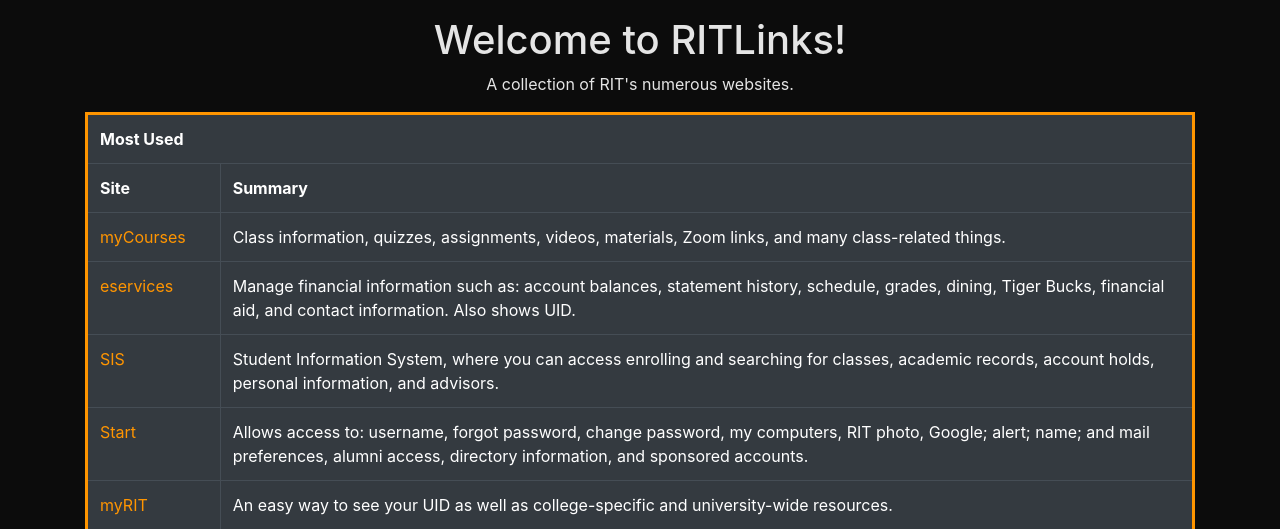
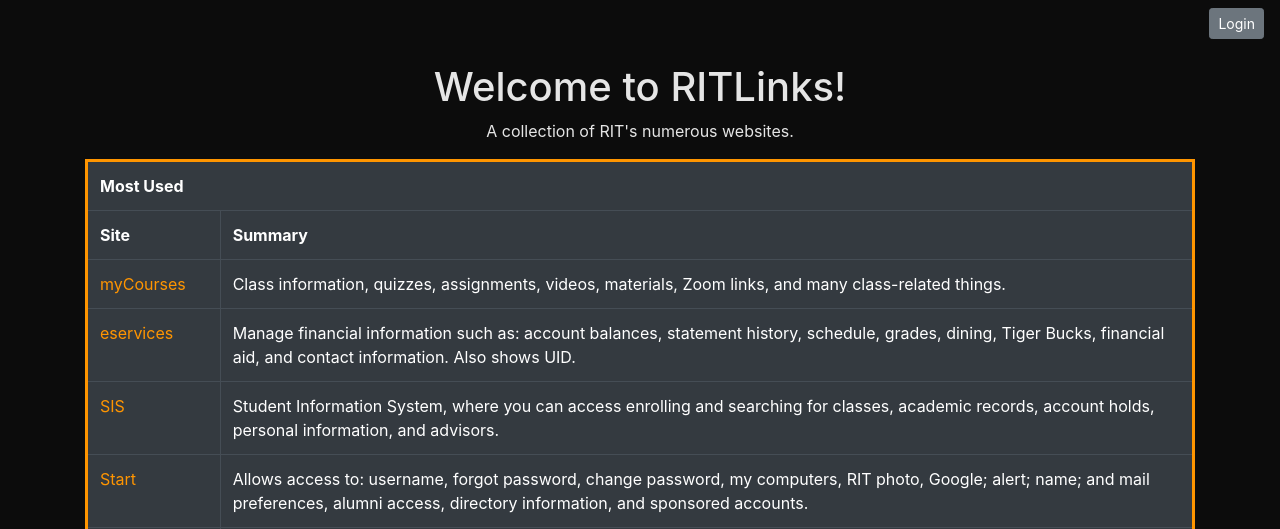
Before and after one commit to klairecodes/ritlinks, a Django app: page /linker/ in a window 1280 px wide. Shown: the top 529 px of the page. Run offline with Django 3.2, Linux system fonts and the light colour scheme; data comes from the database, SQL or seed files in the repository; some libraries are stand-ins or nearby versions.

Commit message:
added admin account login button

```diff
--- a/linker/templates/base_generic.html
+++ b/linker/templates/base_generic.html
@@ -22,6 +22,13 @@
 </head>
 
 <body>
+<nav class="navbar">
+    <ul class="navbar-nav ml-auto">
+        <li class="nav-item active">
+            <a class="btn btn-secondary btn-sm pull-right ml-auto" href="{{ base_path }}/admin">Login</a>
+        </li>
+    </ul>
+</nav>
 {% block content %}{% endblock %}
 </body>
 
```
